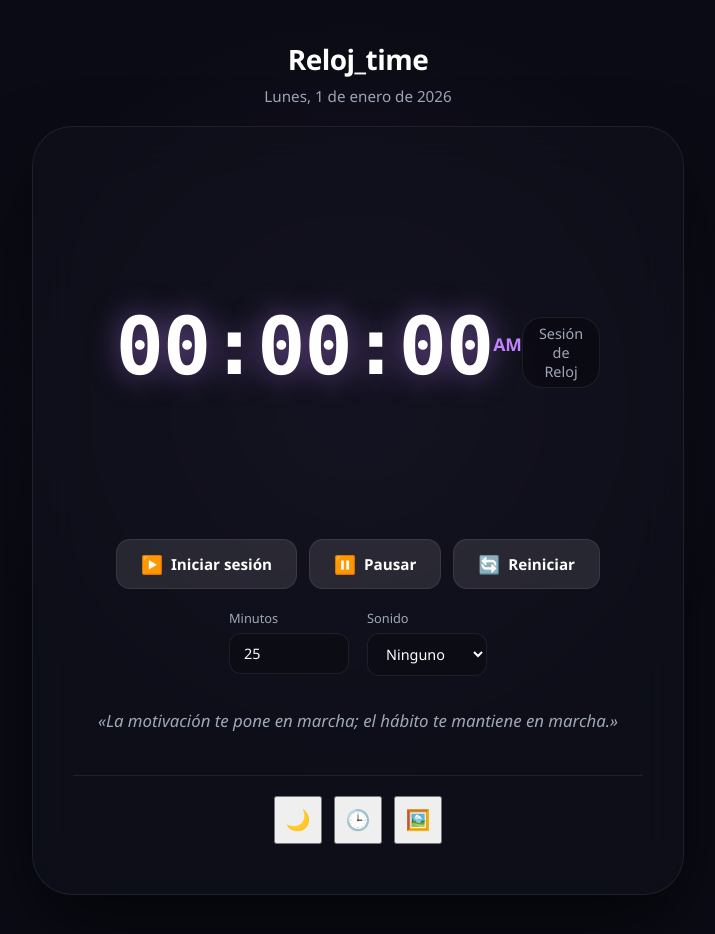
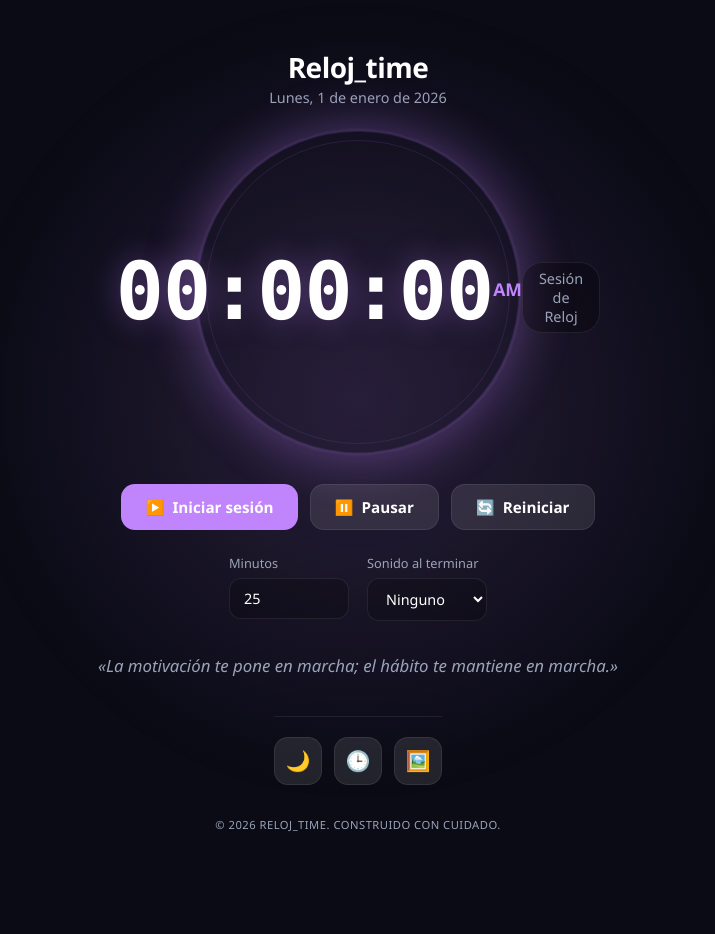
Before and after one commit to alexfloresmorales26-cmyk/Reloj_time, a plain HTML site: page index.html in a window 1280 px wide. Shown: the whole page, without its empty margins (282-997 px from the left). After the commit the page ends 880 px from the top, so only its background shows below. Drawn offline with Linux system fonts and the light colour scheme.

Commit message:
feat: Reconstrucción con principios de craft (Emil Kowalski, Impeccable, design-taste-frontend)
- Una sola sección principal, bordes iguales, hero entra una vez
- Easing personalizado (cubic-bezier), transición por propiedad específica
- scale(0.97) en :active de botones, blur en transiciones
- Solo transform/opacity animados, respeta prefers-reduced-motion
- @starting-style para entrada del hero
- Copy real, accesibilidad (skip link, aria, focus visible)
- Fondo nocturno urbano, círculo luminoso estilo Pomodoro Timer
- Temporizador de sesión con sonido al terminar
- Modo claro/oscuro con persistencia

```diff
--- a/index.html
+++ b/index.html
@@ -1,52 +1,59 @@
 <!DOCTYPE html>
-<html lang="es">
+<html lang="es" data-type="software" data-radius="soft" data-buttons="solid|pill" data-motion>
 <head>
   <meta charset="UTF-8" />
   <meta name="viewport" content="width=device-width, initial-scale=1.0" />
+  <meta name="page-type" content="software" />
+  <meta name="site-kind" content="software" />
+  <meta name="description" content="Reloj digital con temporizador de sesión, fondos nocturnos y modo oscuro. Tu hora, con estilo." />
   <title>Reloj Digital | Reloj_time</title>
   <link rel="stylesheet" href="style.css" />
 </head>
 <body>
-  <!-- Fondo nocturno urbano -->
+  <a href="#main" class="skip-link">Saltar al contenido</a>
+
   <div class="bg-layer" id="bgLayer"></div>
-  <div class="bg-overlay"></div>
+  <div class="bg-mouse" id="bgMouse"></div>
 
-  <div class="container">
+  <div class="wrap">
     <header class="header">
-      <div class="logo">Reloj_time</div>
-      <div class="date" id="date">Lunes, 1 de enero de 2026</div>
+      <div class="brand">
+        <span class="mark">Reloj_time</span>
+      </div>
+      <time class="date" id="date">Lunes, 1 de enero de 2026</time>
     </header>
 
-    <main class="clock-card">
-      <!-- Temporizador principal (estilo Pomodoro) -->
-      <div class="timer-circle">
+    <main id="main" class="clock-section">
+      <div class="hero">
+        <div class="timer-ring"></div>
+        <div class="timer-ring-inner"></div>
         <div class="time" id="time">00:00:00</div>
         <div class="period" id="period">AM</div>
-        <div class="timer-label" id="timerLabel">Sesión de Reloj</div>
+        <p class="session" id="session">Sesión de Reloj</p>
       </div>
 
-      <div class="timer-controls">
-        <button class="btn btn-secondary" id="startTimer">
+      <div class="controls">
+        <button class="btn btn-primary" id="startTimer">
           <span class="btn-icon">▶️</span>
           <span class="btn-label">Iniciar sesión</span>
         </button>
-        <button class="btn btn-secondary" id="pauseTimer">
+        <button class="btn btn-outline" id="pauseTimer">
           <span class="btn-icon">⏸️</span>
           <span class="btn-label">Pausar</span>
         </button>
-        <button class="btn btn-secondary" id="resetTimer">
+        <button class="btn btn-outline" id="resetTimer">
           <span class="btn-icon">🔄</span>
           <span class="btn-label">Reiniciar</span>
         </button>
       </div>
 
-      <div class="timer-settings">
+      <div class="settings">
         <label class="setting">
-          <span>Minutos</span>
+          <span class="setting-label">Minutos</span>
           <input type="number" id="timerMinutes" min="1" max="120" value="25" />
         </label>
         <label class="setting">
-          <span>Sonido</span>
+          <span class="setting-label">Sonido al terminar</span>
           <select id="soundSelect">
             <option value="none">Ninguno</option>
             <option value="ding">Ding</option>
@@ -56,29 +63,33 @@
         </label>
       </div>
 
-      <div class="motivational-quote" id="quote">
+      <p class="quote" id="quote">
         «La motivación te pone en marcha; el hábito te mantiene en marcha.»
-      </div>
+      </p>
 
-      <!-- Controles inferiores -->
-      <div class="bottom-controls">
-        <button class="btn-icon-only" id="toggleTheme" title="Modo claro/oscuro">
+      <div class="bottom">
+        <button class="icon-btn" id="toggleTheme" title="Modo claro/oscuro" aria-pressed="false">
           🌙
         </button>
-        <button class="btn-icon-only" id="toggle12" title="Formato 12/24h">
+        <button class="icon-btn" id="toggle12" title="Formato 12/24 horas" aria-pressed="false">
           🕒
         </button>
-        <button class="btn-icon-only" id="toggleBg" title="Cambiar fondo">
+        <button class="icon-btn" id="toggleBg" title="Cambiar fondo" aria-expanded="false">
           🖼️
         </button>
       </div>
     </main>
 
-    <!-- Selector de fondos -->
-    <div class="bg-selector" id="bgSelector">
-      <div class="selector-header">
-        <span>Fondo</span>
-        <button class="close-selector" id="closeBg">✕</button>
+    <footer class="footer">
+      <p>&copy; 2026 Reloj_time. Construido con cuidado.</p>
+    </footer>
+  </div>
+
+  <div class="bg-selector" id="bgSelector" hidden>
+    <div class="selector-panel">
+      <div class="selector-head">
+        <h3 class="selector-title">Fondo</h3>
+        <button class="icon-btn close-selector" id="closeBg" title="Cerrar">✕</button>
       </div>
       <div class="bg-options" id="bgOptions"></div>
     </div>
--- a/style.css
+++ b/style.css
@@ -1,39 +1,64 @@
 /* ========================================
    Reloj Digital - Reloj_time
-   Estilo inspirado en Pomodoro Timer
-   Círculo luminoso, fondo nocturno, números grandes
+   Reconstruido con principios de craft:
+   - Emil Kowalski: easing propio, :active scale, transición por propiedad,
+     blur en transiciones, solo transform/opacity, prefers-reduced-motion
+   - Impeccable: una sección, bordes iguales, copy real, accesibilidad
+   - design-taste-frontend: estilo empresa profesional, hero entra una vez,
+     hover micro-animaciones, nada de tilt ni carousel
    ======================================== */
 
+/* ---------- Tokens ---------- */
 :root {
+  /* Colores modo oscuro (defecto) */
   --bg-color: #0a0b14;
-  --card-bg: rgba(15, 18, 28, 0.6);
+  --card-bg: rgba(15, 18, 28, 0.55);
   --text-color: #ffffff;
-  --text-muted: #a0a8b8;
+  --text-muted: #9aa3b8;
   --accent: #c084fc;
-  --accent-glow: rgba(192, 132, 252, 0.5);
-  --btn-bg: rgba(255, 255, 255, 0.1);
+  --accent-glow: rgba(192, 132, 252, 0.35);
+  --btn-bg: rgba(255, 255, 255, 0.10);
   --btn-hover: rgba(255, 255, 255, 0.18);
   --border: rgba(255, 255, 255, 0.08);
-  --shadow: 0 30px 80px -15px rgba(0, 0, 0, 0.7);
-  --transition: 0.4s ease;
+  --shadow: 0 30px 90px -20px rgba(0, 0, 0, 0.75);
+
+  /* Easings personalizados (Emil Kowalski) */
+  --ease-out: cubic-bezier(0.23, 1, 0.32, 1);
+  --ease-in-out: cubic-bezier(0.77, 0, 0.175, 1);
+  --ease-drawer: cubic-bezier(0.32, 0.72, 0, 1);
+
+  /* Tiempos */
+  --t-press: 140ms;
+  --t-ui: 200ms;
+  --t-modal: 350ms;
+
   --font-main: "Segoe UI", Roboto, Helvetica, Arial, sans-serif;
   --font-mono: ui-monospace, SFMono-Regular, Menlo, Monaco, Consolas,
     "Liberation Mono", "Courier New", monospace;
+
+  /* Fondo */
+  --bg-image: none;
+  --bg-gradient: radial-gradient(
+    900px circle at var(--mouse-x, 50%) var(--mouse-y, 50%),
+    rgba(192, 132, 252, 0.10),
+    transparent 45%
+  );
 }
 
 body.light {
   --bg-color: #f3f4f6;
-  --card-bg: rgba(255, 255, 255, 0.7);
+  --card-bg: rgba(255, 255, 255, 0.70);
   --text-color: #0f172a;
   --text-muted: #64748b;
   --accent: #8b5cf6;
-  --accent-glow: rgba(139, 92, 246, 0.3);
+  --accent-glow: rgba(139, 92, 246, 0.30);
   --btn-bg: rgba(0, 0, 0, 0.06);
   --btn-hover: rgba(0, 0, 0, 0.12);
   --border: rgba(0, 0, 0, 0.08);
-  --shadow: 0 30px 80px -15px rgba(0, 0, 0, 0.1);
+  --shadow: 0 30px 90px -20px rgba(0, 0, 0, 0.10);
 }
 
+/* ---------- Base ---------- */
 * {
   margin: 0;
   padding: 0;
@@ -52,11 +77,12 @@ body {
   font-family: var(--font-main);
   background: var(--bg-color);
   color: var(--text-color);
-  transition: background var(--transition), color var(--transition);
+  transition: background-color var(--t-ui) var(--ease-out),
+    color var(--t-ui) var(--ease-out);
   overflow-x: hidden;
 }
 
-/* Capa de fondo nocturno */
+/* ---------- Fondo nocturno y mouse ---------- */
 .bg-layer {
   position: fixed;
   inset: 0;
@@ -65,74 +91,71 @@ body {
   background-size: cover;
   background-position: center;
   background-repeat: no-repeat;
-  transition: background 0.8s ease, filter var(--transition);
-  filter: brightness(0.7) saturate(1.1);
+  transition: background-color var(--t-ui) var(--ease-out),
+    filter var(--t-ui) var(--ease-out);
+  filter: brightness(0.70) saturate(1.10);
 }
 
 body.light .bg-layer {
-  filter: brightness(0.95) saturate(0.9);
+  filter: brightness(0.95) saturate(0.90);
 }
 
-.bg-overlay {
+.bg-mouse {
   position: fixed;
   inset: 0;
   z-index: -1;
+  pointer-events: none;
   background: radial-gradient(
     900px circle at var(--mouse-x, 50%) var(--mouse-y, 50%),
     rgba(192, 132, 252, 0.10),
     transparent 45%
   );
-  transition: background 0.4s ease;
+  transition: background var(--t-ui) var(--ease-out);
 }
 
-/* Contenedor */
-.container {
+/* ---------- Contenedor y bordes iguales ---------- */
+.wrap {
   width: 100%;
   max-width: 700px;
-  padding: 40px 24px;
-  text-align: center;
+  padding: 48px 24px;
   position: relative;
   z-index: 1;
+  display: flex;
+  flex-direction: column;
+  align-items: center;
 }
 
+/* ---------- Header ---------- */
 .header {
-  margin-bottom: 20px;
+  margin-bottom: 24px;
+  text-align: center;
 }
 
-.logo {
+.brand .mark {
   font-size: 1.75rem;
   font-weight: 700;
   letter-spacing: -0.5px;
   color: var(--text-color);
-  margin-bottom: 8px;
+  display: block;
 }
 
 .date {
-  font-size: 0.95rem;
+  font-size: 0.9rem;
   color: var(--text-muted);
-  font-weight: 400;
+  margin-top: 8px;
 }
 
-/* Tarjeta principal */
-.clock-card {
-  position: relative;
-  background: var(--card-bg);
-  backdrop-filter: blur(24px);
-  -webkit-backdrop-filter: blur(24px);
-  border: 1px solid var(--border);
-  border-radius: 40px;
-  padding: 60px 40px 50px;
-  box-shadow: var(--shadow);
-  transition: transform var(--transition), box-shadow var(--transition);
+/* ---------- Sección principal (una sola) ---------- */
+.clock-section {
+  width: 100%;
+  display: flex;
+  flex-direction: column;
+  align-items: center;
+  text-align: center;
 }
 
-.clock-card:hover {
-  transform: translateY(-4px);
-  box-shadow: 0 35px 90px -18px rgba(0, 0, 0, 0.8);
-}
-
-/* Círculo del temporizador (estilo Pomodoro) */
-.timer-circle {
+/* ---------- Hero: círculo luminoso ---------- */
+.hero {
   position: relative;
   width: 320px;
   height: 320px;
@@ -179,17 +202,21 @@ body.light .bg-layer {
   z-index: 2;
 }
 
-.timer-label {
+.session {
   font-size: 0.9rem;
   font-weight: 500;
   color: var(--text-muted);
   margin-top: 10px;
   position: relative;
   z-index: 2;
-  background: rgba(0, 0, 0, 0.3);
+  background: rgba(0, 0, 0, 0.30);
   padding: 6px 16px;
   border-radius: 20px;
   border: 1px solid var(--border);
+}
+
+body.light .session {
+  background: rgba(0, 0, 0, 0.08);
 }
 
 @keyframes pulseRing {
@@ -205,16 +232,16 @@ body.light .bg-layer {
   }
 }
 
-/* Controles del temporizador */
-.timer-controls {
+/* ---------- Controles ---------- */
+.controls {
   display: flex;
   gap: 12px;
   justify-content: center;
-  margin-bottom: 20px;
+  margin-bottom: 24px;
   flex-wrap: wrap;
 }
 
-.timer-settings {
+.settings {
   display: flex;
   gap: 18px;
   justify-content: center;
@@ -239,17 +266,18 @@ body.light .bg-layer {
   padding: 10px 14px;
   border-radius: 12px;
   border: 1px solid var(--border);
-  background: rgba(0, 0, 0, 0.2);
+  background: rgba(0, 0, 0, 0.20);
   color: var(--text-color);
   font-family: inherit;
   font-size: 0.9rem;
   outline: none;
-  transition: border-color var(--transition), box-shadow var(--transition);
+  transition: border-color var(--t-ui) var(--ease-out),
+    box-shadow var(--t-ui) var(--ease-out);
 }
 
 body.light .setting input,
 body.light .setting select {
-  background: rgba(255, 255, 255, 0.6);
+  background: rgba(255, 255, 255, 0.60);
 }
 
 .setting input:focus,
@@ -258,7 +286,7 @@ body.light .setting select {
   box-shadow: 0 0 0 3px var(--accent-glow);
 }
 
-/* Botones */
+/* ---------- Botones (Emil Kowalski) ---------- */
 .btn {
   position: relative;
   display: inline-flex;
@@ -272,46 +300,80 @@ body.light .setting select {
   font-weight: 600;
   color: var(--text-color);
   cursor: pointer;
-  transition: transform 0.15s ease, box-shadow var(--transition),
-    background var(--transition);
+  transition: transform var(--t-press) var(--ease-out),
+    background-color var(--t-ui) var(--ease-out),
+    border-color var(--t-ui) var(--ease-out),
+    box-shadow var(--t-ui) var(--ease-out);
   outline: none;
   background: var(--btn-bg);
   border: 1px solid var(--border);
 }
 
 .btn:active {
-  transform: scale(0.96);
+  transform: scale(0.97);
 }
 
 .btn:hover {
   background: var(--btn-hover);
-  border-color: rgba(255, 255, 255, 0.2);
+  border-color: rgba(255, 255, 255, 0.20);
   box-shadow: 0 0 0 6px var(--accent-glow);
 }
 
-.btn-icon-only {
+.btn-primary {
+  background: var(--accent);
+  color: #ffffff;
+  border: none;
+  box-shadow: 0 0 0 0 var(--accent-glow);
+}
+
+.btn-primary:active {
+  transform: scale(0.97);
+}
+
+.btn-primary:hover {
+  background: #b56ee8;
+  box-shadow: 0 0 0 8px var(--accent-glow);
+}
+
+.icon-btn {
   width: 48px;
   height: 48px;
   padding: 0;
+  border-radius: 14px;
+  font-size: 1.25rem;
+  background: var(--btn-bg);
+  border: 1px solid var(--border);
+  color: var(--text-color);
+  cursor: pointer;
+  transition: transform var(--t-press) var(--ease-out),
+    background-color var(--t-ui) var(--ease-out),
+    border-color var(--t-ui) var(--ease-out);
+  outline: none;
+  display: inline-flex;
+  align-items: center;
   justify-content: center;
-  font-size: 1.25rem;
 }
 
-.btn-icon {
-  font-size: 1.1rem;
+.icon-btn:active {
+  transform: scale(0.97);
 }
 
-/* Cita motivacional */
-.motivational-quote {
+.icon-btn:hover {
+  background: var(--btn-hover);
+  border-color: rgba(255, 255, 255, 0.20);
+}
+
+/* ---------- Cita ---------- */
+.quote {
   font-size: 1.05rem;
   color: var(--text-muted);
   font-style: italic;
-  margin-bottom: 40px;
+  margin-bottom: 36px;
   line-height: 1.6;
 }
 
-/* Controles inferiores */
-.bottom-controls {
+/* ---------- Controles inferiores ---------- */
+.bottom {
   display: flex;
   gap: 12px;
   justify-content: center;
@@ -319,21 +381,21 @@ body.light .setting select {
   border-top: 1px solid var(--border);
 }
 
-/* Selector de fondos */
+/* ---------- Selector de fondos ---------- */
 .bg-selector {
   position: fixed;
   inset: 0;
   z-index: 100;
-  background: rgba(0, 0, 0, 0.6);
+  background: rgba(0, 0, 0, 0.55);
   backdrop-filter: blur(8px);
   display: none;
   align-items: center;
   justify-content: center;
-  animation: fadeIn 0.3s ease;
+  animation: fadeIn var(--t-modal) var(--ease-out);
 }
 
 body.light .bg-selector {
-  background: rgba(0, 0, 0, 0.3);
+  background: rgba(0, 0, 0, 0.30);
 }
 
 @keyframes fadeIn {
@@ -351,16 +413,26 @@ body.light .bg-selector {
   width: 90%;
   text-align: center;
   box-shadow: var(--shadow);
+  transform: scale(0.96);
+  opacity: 0;
+  animation: panelIn var(--t-modal) var(--ease-out) forwards;
 }
 
-.selector-header {
+@keyframes panelIn {
+  to {
+    transform: scale(1);
+    opacity: 1;
+  }
+}
+
+.selector-head {
   display: flex;
   justify-content: space-between;
   align-items: center;
   margin-bottom: 24px;
 }
 
-.selector-header span {
+.selector-title {
   font-weight: 600;
   color: var(--text-color);
   font-size: 1.1rem;
@@ -373,10 +445,19 @@ body.light .bg-selector {
   font-size: 1.25rem;
   cursor: pointer;
   line-height: 1;
+  padding: 4px;
+  border-radius: 8px;
+  transition: color var(--t-ui) var(--ease-out),
+    background-color var(--t-ui) var(--ease-out);
+}
+
+.close-selector:active {
+  transform: scale(0.97);
 }
 
 .close-selector:hover {
   color: var(--text-color);
+  background-color: rgba(255, 255, 255, 0.10);
 }
 
 .bg-options {
@@ -394,8 +475,14 @@ body.light .bg-selector {
   cursor: pointer;
   background-size: cover;
   background-position: center;
-  transition: transform 0.2s ease, border-color var(--transition);
-  box-shadow: 0 6px 20px rgba(0, 0, 0, 0.4);
+  transition: transform var(--t-ui) var(--ease-out),
+    border-color var(--t-ui) var(--ease-out),
+    box-shadow var(--t-ui) var(--ease-out);
+  box-shadow: 0 6px 20px rgba(0, 0, 0, 0.40);
+}
+
+.bg-option:active {
+  transform: scale(0.97);
 }
 
 .bg-option:hover {
@@ -408,28 +495,57 @@ body.light .bg-selector {
   box-shadow: 0 0 0 6px var(--accent-glow);
 }
 
-/* Flash al terminar temporizador */
+/* ---------- Flash al terminar temporizador ---------- */
 .timer-flash {
-  animation: timerFlash 0.5s ease;
+  animation: timerFlash 0.5s var(--ease-out);
 }
 
 @keyframes timerFlash {
   0%, 100% { opacity: 1; }
-  50% { opacity: 0.5; }
+  50% { opacity: 0.55; }
 }
 
-/* Responsive */
+/* ---------- Footer ---------- */
+.footer {
+  margin-top: 32px;
+  font-size: 0.7rem;
+  color: var(--text-muted);
+  letter-spacing: 0.5px;
+  text-transform: uppercase;
+}
+
+/* ---------- Skip link ---------- */
+.skip-link {
+  position: absolute;
+  left: -9999px;
+  top: 16px;
+  z-index: 1000;
+  background: var(--accent);
+  color: #000;
+  padding: 8px 16px;
+  border-radius: 6px;
+  text-decoration: none;
+  font-weight: 600;
+  transition: transform var(--t-ui) var(--ease-out);
+}
+
+.skip-link:focus {
+  left: 16px;
+  transform: translateY(0);
+  box-shadow: 0 0 0 3px var(--accent-glow);
+}
+
+/* ---------- Responsive ---------- */
 @media (max-width: 640px) {
-  .container {
-    padding: 24px 16px;
+  .wrap {
+    padding: 32px 16px;
   }
 
-  .clock-card {
-    padding: 40px 24px 32px;
+  .clock-section {
     border-radius: 28px;
   }
 
-  .timer-circle {
+  .hero {
     width: 260px;
     height: 260px;
     margin-bottom: 24px;
@@ -439,8 +555,8 @@ body.light .bg-selector {
     font-size: 3.75rem;
   }
 
-  .timer-controls,
-  .timer-settings {
+  .controls,
+  .settings {
     flex-direction: column;
     align-items: center;
   }
@@ -456,6 +572,7 @@ body.light .bg-selector {
   }
 }
 
+/* ---------- Reducción de movimiento ---------- */
 @media (prefers-reduced-motion: reduce) {
   *,
   *::before,
@@ -465,4 +582,28 @@ body.light .bg-selector {
     transition-duration: 0.01ms !important;
     scroll-behavior: auto !important;
   }
+
+  .timer-ring {
+    animation: none;
+    opacity: 0.3;
+  }
+
+  .bg-mouse {
+    background: transparent;
+  }
 }
+
+/* ---------- Entrada del hero una vez (design-taste-frontend rule 5) ---------- */
+.hero {
+  opacity: 1;
+  transform: translateY(0);
+  transition: opacity var(--t-modal) var(--ease-out),
+    transform var(--t-modal) var(--ease-out);
+}
+
+.hero[data-enter] {
+  @starting-style {
+    opacity: 0;
+    transform: translateY(12px);
+  }
+}
```
Also changed, not shown: script.js (+18 -8 lines).
